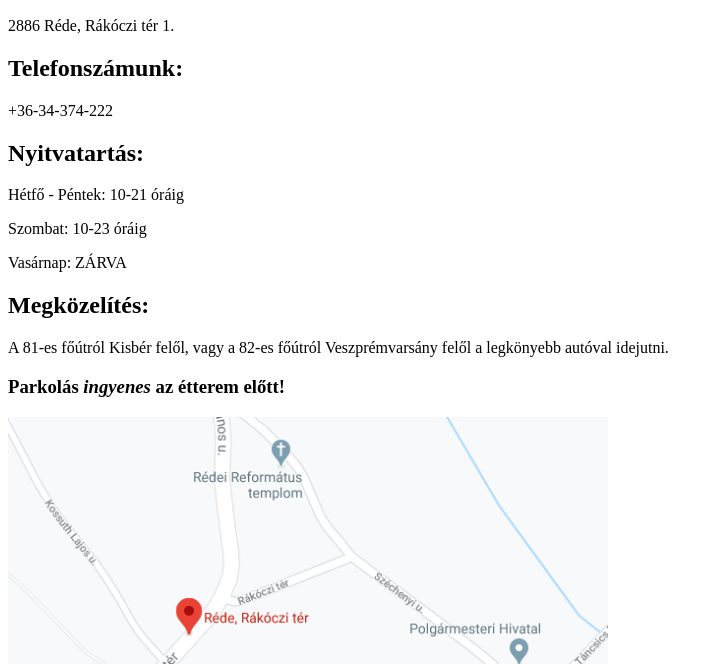
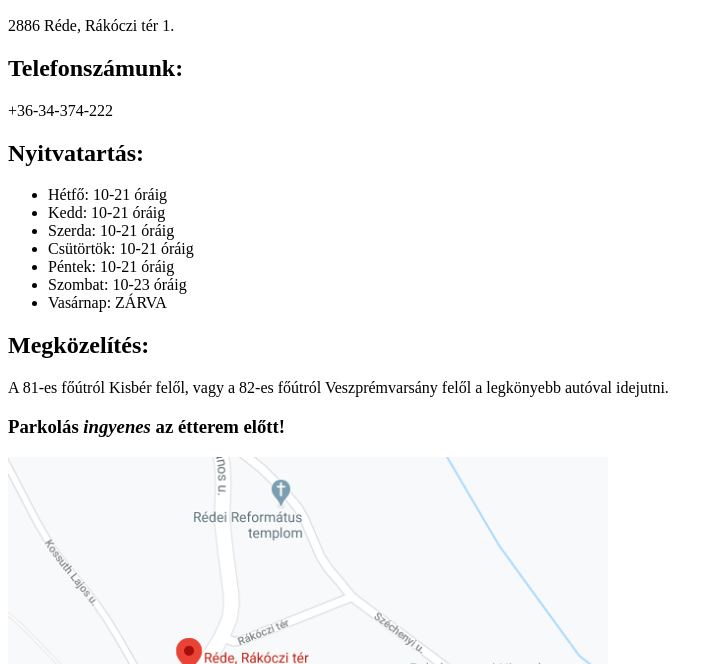
Before and after one commit to gdrot/gdrot.github.io, a plain HTML site: page elerhetoseg.html in a window 1280 px wide. Shown: the part 136-800 px from the top of the page, without its empty margins (0-723 px from the left). Drawn offline with Linux system fonts and the light colour scheme.

Commit message:
Bea megnlzi

```diff
--- a/elerhetoseg.html
+++ b/elerhetoseg.html
@@ -20,9 +20,16 @@
     <p>+36-34-374-222</p>
 
     <h2>Nyitvatartás:</h2>
-    <p> Hétfő - Péntek: 10-21 óráig</p>
-    <p>Szombat: 10-23 óráig</p>
-    <p>Vasárnap: ZÁRVA</p>
+
+    <ul>
+        <li>Hétfő: 10-21 óráig</li>
+        <li>Kedd: 10-21 óráig</li>
+        <li>Szerda: 10-21 óráig</li>
+        <li>Csütörtök: 10-21 óráig</li>
+        <li>Péntek: 10-21 óráig</li>
+        <li>Szombat: 10-23 óráig</li>
+        <li>Vasárnap: ZÁRVA</li>
+    </ul>
 
     <h2>Megközelítés:</h2>
     <p>A 81-es főútról Kisbér felől, vagy a 82-es főútról Veszprémvarsány felől a legkönyebb autóval idejutni.</p>
```
